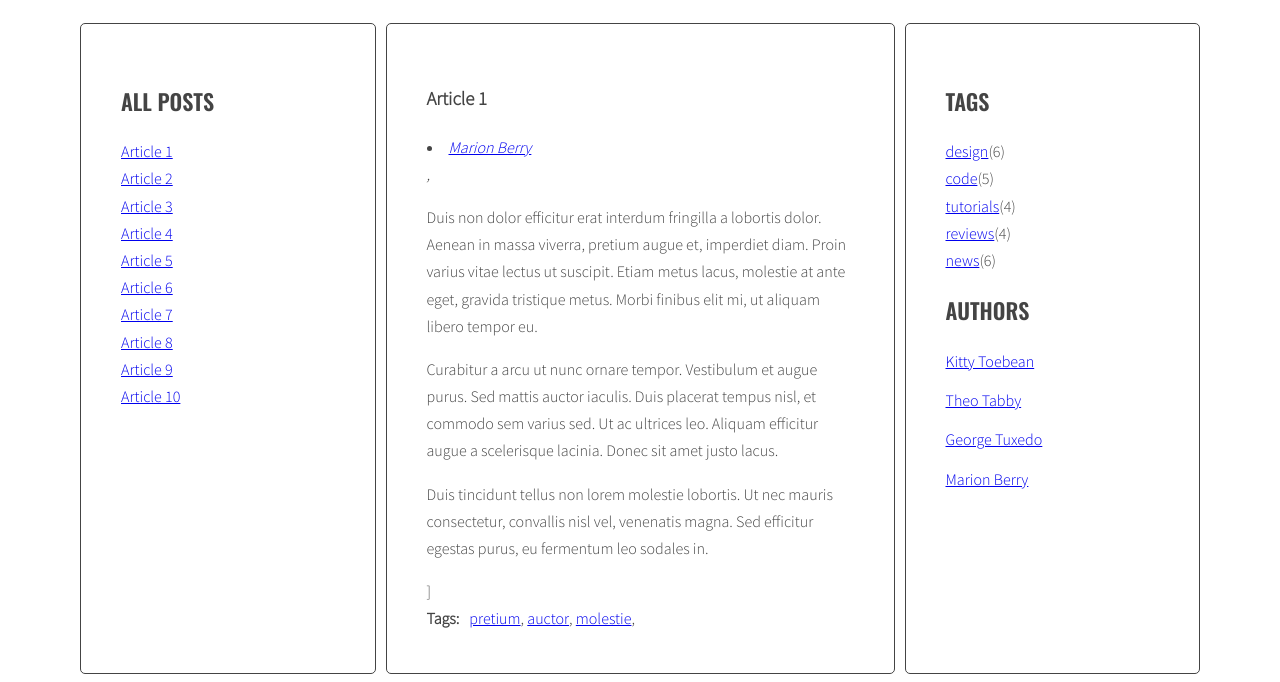
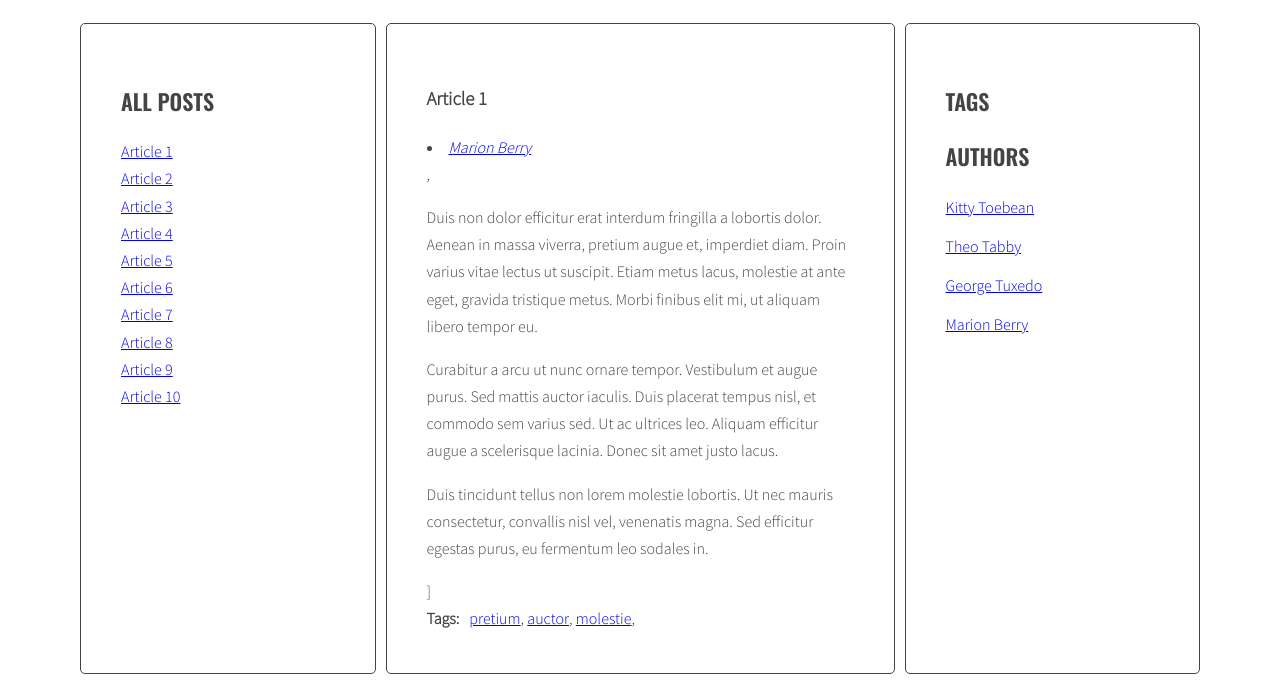
Before and after one commit to lukasz-janus/javascript-blog, a website: page index.html in a window 1280 px wide. Shown: the part 220-902 px from the top of the page. Drawn offline with nearby package versions, Linux system fonts and the light colour scheme.

Commit message:
Remove HTML list tags from sidebar

```diff
--- a/index.html
+++ b/index.html
@@ -169,13 +169,6 @@
                 </section>
                 <aside class="sidebar">
                   <h2 class="section-title">Tags</h2>
-                  <ul class="list tags">
-                    <li><a href="#">design</a><span>(6)</span></li>
-                    <li><a href="#">code</a><span>(5)</span></li>
-                    <li><a href="#">tutorials</a><span>(4)</span></li>
-                    <li><a href="#">reviews</a><span>(4)</span></li>
-                    <li><a href="#">news</a><span>(6)</span></li>
-                  </ul>
                   <h2 class="section-title">Authors</h2>
                   <ul class="list authors">
                     <li>
```
